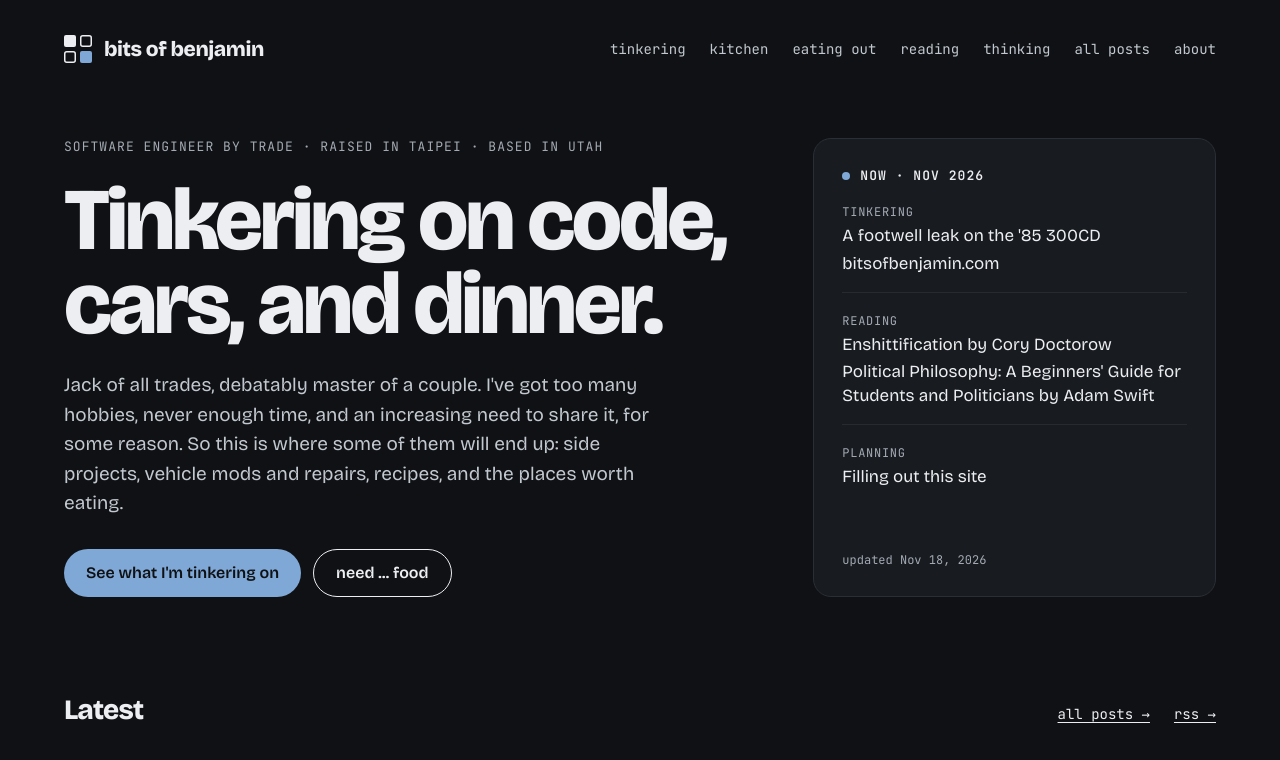
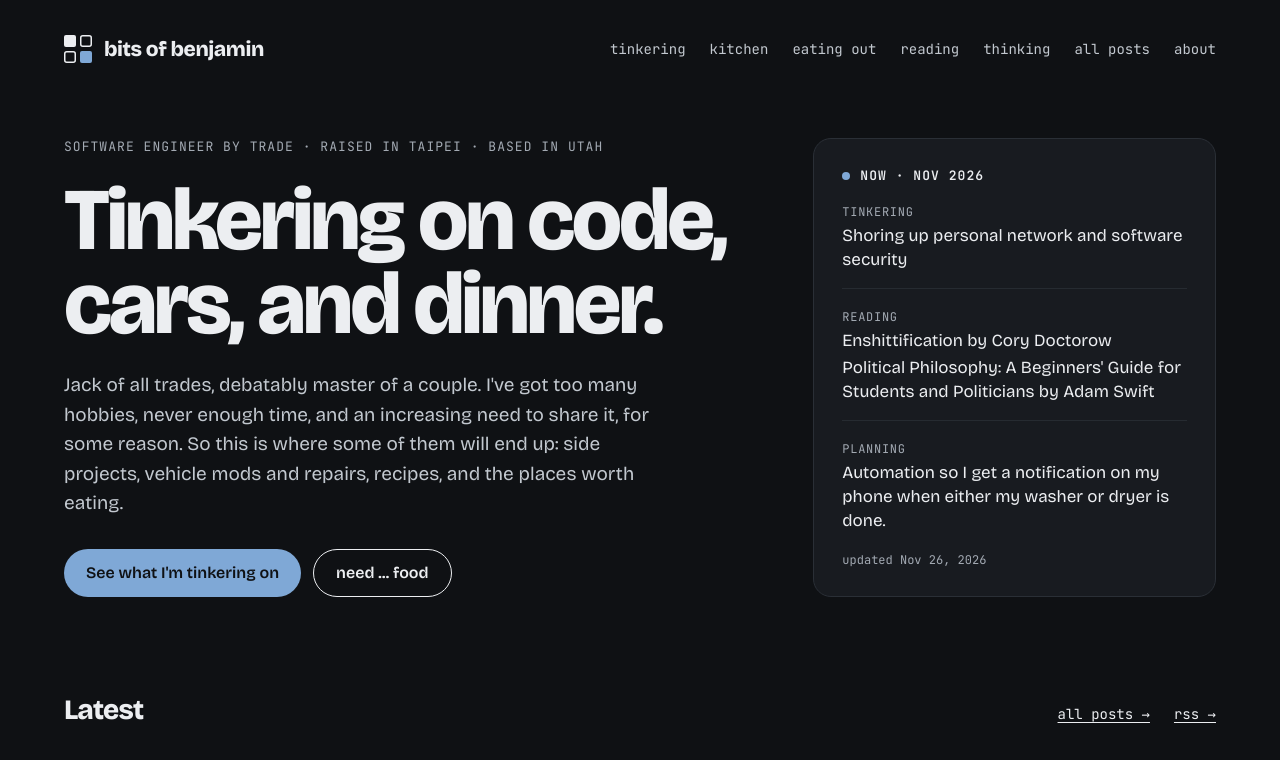
Before and after one commit to bergesonben/bergesonben.github.io, a Jekyll site: the page built from index.html, in a window 1280 px wide and 900 px high, cut to the strip 0-760 px from the top of the window. Built offline with Jekyll 4.4.1, drawn with Linux system fonts in a browser that asks for light colours.

Commit message:
Update now.yml

```diff
--- a/_data/now.yml
+++ b/_data/now.yml
@@ -1,14 +1,13 @@
 # The "Now" card on the homepage. Edit freely; bump `updated` when you do.
-updated: 2026-11-18
+updated: 2026-11-26
 groups:
   - label: Tinkering
     items:
-      - A footwell leak on the '85 300CD
-      - bitsofbenjamin.com
+      - Shoring up personal network and software security
   - label: Reading
     items:
       - Enshittification by Cory Doctorow
       - "Political Philosophy: A Beginners' Guide for Students and Politicians by Adam Swift"
   - label: Planning
     items:
-      - Filling out this site
+      - Automation so I get a notification on my phone when either my washer or dryer is done.
```
